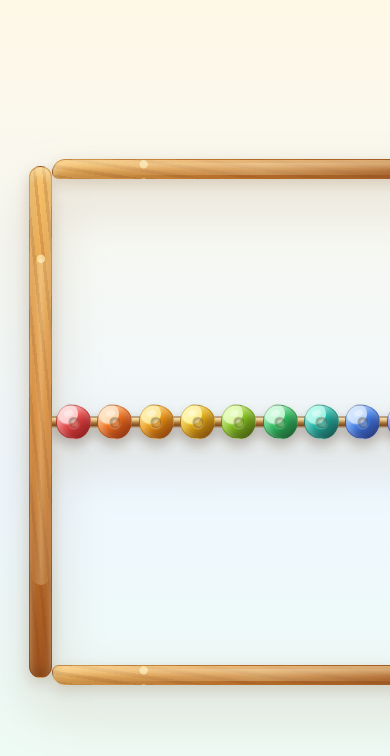
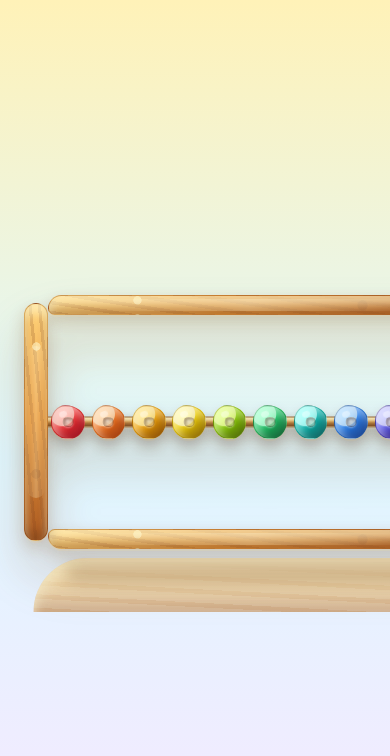
Before and after one commit to mtplayground/alex-1883-rainbow-abacus, a React (Vite) app: page / in a window 390 px wide. Shown: the top 756 px of the page. Built offline with nearby package versions, Linux system fonts and the light colour scheme.

Commit message:
feat: Apply the brightened toy-shelf visual treatment and responsive scaling

```diff
--- a/src/components/AbacusFrame.tsx
+++ b/src/components/AbacusFrame.tsx
@@ -2,39 +2,39 @@ import { Bead, type BeadDefinition } from "./Bead";
 import { Rod } from "./Rod";
 
 const RAINBOW_BEADS = [
-  { id: "red", label: "Red", color: "#ef4444", light: "#fecaca", dark: "#991b1b" },
+  { id: "red", label: "Red", color: "#ff3131", light: "#ffb4a8", dark: "#b31223" },
   {
     id: "orange",
     label: "Orange",
-    color: "#f97316",
-    light: "#fed7aa",
-    dark: "#9a3412",
+    color: "#ff7a1a",
+    light: "#ffd09a",
+    dark: "#b9470c",
   },
-  { id: "amber", label: "Amber", color: "#f59e0b", light: "#fde68a", dark: "#92400e" },
+  { id: "amber", label: "Amber", color: "#ffb000", light: "#ffe27a", dark: "#9a5a00" },
   {
     id: "yellow",
     label: "Yellow",
-    color: "#eab308",
-    light: "#fef08a",
-    dark: "#854d0e",
+    color: "#ffe100",
+    light: "#fff8a6",
+    dark: "#9a7a00",
   },
-  { id: "lime", label: "Lime", color: "#84cc16", light: "#d9f99d", dark: "#3f6212" },
-  { id: "green", label: "Green", color: "#22c55e", light: "#bbf7d0", dark: "#166534" },
-  { id: "teal", label: "Teal", color: "#14b8a6", light: "#99f6e4", dark: "#115e59" },
-  { id: "blue", label: "Blue", color: "#3b82f6", light: "#bfdbfe", dark: "#1e3a8a" },
+  { id: "lime", label: "Lime", color: "#91e000", light: "#dfff78", dark: "#4f7d00" },
+  { id: "green", label: "Green", color: "#16d66b", light: "#98ffc7", dark: "#08713b" },
+  { id: "teal", label: "Teal", color: "#00c7bd", light: "#92fff7", dark: "#04746f" },
+  { id: "blue", label: "Blue", color: "#2188ff", light: "#a8d8ff", dark: "#1351ad" },
   {
     id: "indigo",
     label: "Indigo",
-    color: "#6366f1",
-    light: "#c7d2fe",
-    dark: "#312e81",
+    color: "#5b5cff",
+    light: "#c2c4ff",
+    dark: "#27238f",
   },
   {
     id: "violet",
     label: "Violet",
-    color: "#a855f7",
-    light: "#e9d5ff",
-    dark: "#581c87",
+    color: "#ba3cff",
+    light: "#ebb8ff",
+    dark: "#64138f",
   },
 ] as const satisfies readonly BeadDefinition[];
 
--- a/src/index.css
+++ b/src/index.css
@@ -1,16 +1,16 @@
 @import "tailwindcss";
 
 :root {
-  --app-bg-top: #fff8e7;
-  --app-bg-mid: #eef8ff;
-  --app-bg-bottom: #eefbf0;
-  --app-scene-max-width: 72rem;
-  --app-scene-max-height: 48rem;
-  --app-shell-gutter: clamp(1rem, 4vmin, 3rem);
-  --abacus-rail-size: clamp(1.35rem, 3.2vmin, 2.7rem);
-  --abacus-post-size: clamp(1.55rem, 3.8vmin, 3rem);
-  --abacus-corner-radius: clamp(1rem, 2.6vmin, 1.9rem);
-  --abacus-bead-size: clamp(2.7rem, 5.8vmin, 4.6rem);
+  --app-bg-top: #fff2b8;
+  --app-bg-mid: #dff7ff;
+  --app-bg-bottom: #f4e9ff;
+  --app-scene-max-width: 78rem;
+  --app-scene-max-height: 50rem;
+  --app-shell-gutter: clamp(1rem, 3.8vmin, 3rem);
+  --abacus-rail-size: clamp(1.55rem, 3.5vmin, 3rem);
+  --abacus-post-size: clamp(1.85rem, 4.2vmin, 3.35rem);
+  --abacus-corner-radius: clamp(1.15rem, 2.8vmin, 2rem);
+  --abacus-bead-size: clamp(3rem, 6.1vmin, 4.9rem);
 
   font-family:
     Inter,
@@ -63,7 +63,7 @@ body,
     linear-gradient(
       180deg,
       var(--app-bg-top) 0%,
-      var(--app-bg-mid) 58%,
+      var(--app-bg-mid) 54%,
       var(--app-bg-bottom) 100%
     ),
     #ffffff;
@@ -83,19 +83,60 @@ body,
 
 .app-shell__stage {
   position: relative;
+  isolation: isolate;
   display: grid;
-  width: min(100%, 64rem);
-  min-height: min(32rem, 72svh);
+  width: min(100%, 70rem);
+  min-height: min(34rem, 74svh);
   aspect-ratio: 4 / 3;
   place-items: center;
 }
 
+.app-shell__stage::before,
+.app-shell__stage::after {
+  position: absolute;
+  left: 50%;
+  display: block;
+  content: "";
+  pointer-events: none;
+  transform: translateX(-50%);
+}
+
+.app-shell__stage::before {
+  z-index: 0;
+  bottom: 17%;
+  width: min(94%, 64rem);
+  height: clamp(3.4rem, 9vmin, 6.5rem);
+  border-radius: 999rem 999rem 42% 42%;
+  background:
+    linear-gradient(180deg, rgb(255 231 170 / 0.95), rgb(219 145 58 / 0.42)),
+    repeating-linear-gradient(
+      3deg,
+      rgb(156 89 43 / 0.15) 0 0.28rem,
+      transparent 0.28rem 0.84rem
+    );
+  box-shadow:
+    inset 0 0.55rem 0.75rem rgb(255 249 218 / 0.72),
+    inset 0 -0.5rem 0.9rem rgb(134 77 35 / 0.22);
+}
+
+.app-shell__stage::after {
+  z-index: 0;
+  bottom: 22%;
+  width: min(80%, 52rem);
+  height: clamp(1.4rem, 4vmin, 2.7rem);
+  border-radius: 999rem;
+  background: rgb(95 58 35 / 0.2);
+  filter: blur(0.45rem);
+}
+
 .abacus-frame {
   position: relative;
-  width: min(92%, 58rem);
+  z-index: 1;
+  width: min(96%, 64rem);
   min-width: 18rem;
   aspect-ratio: 16 / 7;
-  filter: drop-shadow(0 1.6rem 1.5rem rgb(126 88 38 / 0.22));
+  filter: drop-shadow(0 1.8rem 1.35rem rgb(122 73 34 / 0.24))
+    drop-shadow(0 0.18rem 0 rgb(255 251 218 / 0.45));
 }
 
 .abacus-frame__rail {
@@ -104,6 +145,11 @@ body,
   overflow: hidden;
   border: 0.12rem solid rgb(118 68 31 / 0.28);
   background:
+    radial-gradient(
+      circle at 78% 52%,
+      rgb(134 74 34 / 0.22) 0 0.3rem,
+      transparent 0.34rem
+    ),
     radial-gradient(
       circle at 22% 24%,
       rgb(255 236 180 / 0.78) 0 0.24rem,
@@ -114,11 +160,11 @@ body,
       rgb(162 92 41 / 0.2) 0 0.22rem,
       transparent 0.22rem 0.62rem
     ),
-    linear-gradient(90deg, #f6bd63 0%, #d68432 42%, #a85d25 100%);
+    linear-gradient(90deg, #ffd27a 0%, #e4933a 42%, #b96426 100%);
   box-shadow:
-    inset 0 0.45rem 0.45rem rgb(255 242 198 / 0.5),
-    inset 0 -0.45rem 0.5rem rgb(92 49 20 / 0.28),
-    0 0.35rem 0.85rem rgb(111 66 27 / 0.2);
+    inset 0 0.55rem 0.55rem rgb(255 247 204 / 0.62),
+    inset 0 -0.5rem 0.62rem rgb(92 49 20 / 0.3),
+    0 0.42rem 0.92rem rgb(111 66 27 / 0.22);
 }
 
 .abacus-frame__rail::after {
@@ -158,6 +204,11 @@ body,
   height: calc(100% - (var(--abacus-rail-size) * 0.76));
   background:
     radial-gradient(
+      circle at 50% 72%,
+      rgb(116 60 26 / 0.18) 0 0.28rem,
+      transparent 0.32rem
+    ),
+    radial-gradient(
       circle at 52% 18%,
       rgb(255 236 180 / 0.74) 0 0.24rem,
       transparent 0.28rem
@@ -167,7 +218,7 @@ body,
       rgb(126 68 29 / 0.2) 0 0.2rem,
       transparent 0.2rem 0.58rem
     ),
-    linear-gradient(180deg, #f7c46d 0%, #d98734 48%, #9d531f 100%);
+    linear-gradient(180deg, #ffd47c 0%, #e9983b 48%, #aa5a22 100%);
   border-radius: var(--abacus-corner-radius);
 }
 
@@ -191,9 +242,9 @@ body,
   background:
     linear-gradient(
       180deg,
-      rgb(255 239 178 / 0.92) 0%,
-      rgb(217 157 75 / 0.98) 42%,
-      rgb(137 84 38 / 0.98) 100%
+      rgb(255 244 189 / 0.96) 0%,
+      rgb(229 168 82 / 0.98) 42%,
+      rgb(148 91 42 / 0.98) 100%
     ),
     #c98942;
   box-shadow:
@@ -212,7 +263,7 @@ body,
   left: calc(var(--abacus-post-size) * 1.28);
   display: grid;
   grid-template-columns: repeat(10, minmax(0, 1fr));
-  gap: clamp(0.16rem, 0.75vmin, 0.55rem);
+  gap: clamp(0.2rem, 0.78vmin, 0.62rem);
   align-items: center;
   height: var(--abacus-bead-size);
   padding: 0;
@@ -230,10 +281,11 @@ body,
   border: 0.12rem solid rgb(86 45 35 / 0.22);
   border-radius: 42% 58% 48% 52% / 50% 46% 54% 50%;
   background:
+    radial-gradient(circle at 50% 50%, rgb(255 255 255 / 0.18) 0 21%, transparent 22%),
     radial-gradient(
       circle at 32% 25%,
-      var(--bead-light) 0 0.62rem,
-      transparent 0.68rem
+      var(--bead-light) 0 0.72rem,
+      transparent 0.78rem
     ),
     linear-gradient(
       145deg,
@@ -242,9 +294,10 @@ body,
       var(--bead-dark) 100%
     );
   box-shadow:
-    inset 0.35rem 0.42rem 0.55rem rgb(255 255 255 / 0.34),
-    inset -0.42rem -0.48rem 0.58rem rgb(71 31 38 / 0.22),
-    0 0.48rem 0.74rem rgb(72 45 34 / 0.24);
+    inset 0.42rem 0.48rem 0.62rem rgb(255 255 255 / 0.4),
+    inset -0.46rem -0.52rem 0.7rem rgb(71 31 38 / 0.24),
+    0 0.56rem 0.84rem rgb(72 45 34 / 0.27);
+  transform: translateZ(0);
 }
 
 .abacus-bead::before {
@@ -255,8 +308,8 @@ body,
   border: 0.08rem solid rgb(61 34 25 / 0.22);
   border-radius: 999rem;
   background:
-    radial-gradient(circle at 42% 38%, rgb(255 255 255 / 0.36), transparent 38%),
-    linear-gradient(145deg, rgb(64 35 24 / 0.18), rgb(255 245 210 / 0.36));
+    radial-gradient(circle at 42% 38%, rgb(255 255 255 / 0.42), transparent 38%),
+    linear-gradient(145deg, rgb(64 35 24 / 0.2), rgb(255 247 218 / 0.42));
   box-shadow:
     inset 0.1rem 0.12rem 0.18rem rgb(64 35 24 / 0.28),
     0 0.08rem 0.12rem rgb(255 255 255 / 0.3);
@@ -282,7 +335,7 @@ body,
     --app-shell-gutter: clamp(0.75rem, 5vw, 1.5rem);
     --abacus-rail-size: clamp(1.15rem, 5.2vmin, 2rem);
     --abacus-post-size: clamp(1.35rem, 6vmin, 2.35rem);
-    --abacus-bead-size: clamp(1.85rem, 9vw, 3.2rem);
+    --abacus-bead-size: clamp(1.9rem, 8.6vw, 3.05rem);
   }
 
   .app-shell__scene {
@@ -290,13 +343,13 @@ body,
   }
 
   .app-shell__stage {
-    min-height: min(40rem, 78svh);
-    aspect-ratio: 3 / 4;
+    min-height: min(36rem, 78svh);
+    aspect-ratio: 4 / 5;
   }
 
   .abacus-frame {
-    width: min(96%, 31rem);
-    aspect-ratio: 7 / 8;
+    width: min(98%, 34rem);
+    aspect-ratio: 16 / 9;
   }
 
   .abacus-bead-row {
@@ -305,9 +358,26 @@ body,
   }
 }
 
+@media (min-width: 641px) and (max-width: 1180px) {
+  .abacus-frame {
+    width: min(97%, 62rem);
+  }
+}
+
+@media (pointer: fine) and (min-width: 900px) {
+  .app-shell {
+    padding: clamp(1rem, 3vmin, 2.5rem);
+  }
+
+  .abacus-frame {
+    width: min(88vw, 66rem);
+  }
+}
+
 @media (orientation: landscape) and (max-height: 520px) {
   :root {
     --app-shell-gutter: clamp(0.5rem, 3vmin, 1rem);
+    --abacus-bead-size: clamp(2rem, 8.5vh, 3.4rem);
   }
 
   .app-shell__stage {
@@ -316,7 +386,7 @@ body,
   }
 
   .abacus-frame {
-    width: min(86%, 48rem);
+    width: min(88%, 54rem);
     aspect-ratio: 18 / 7;
   }
 
```
